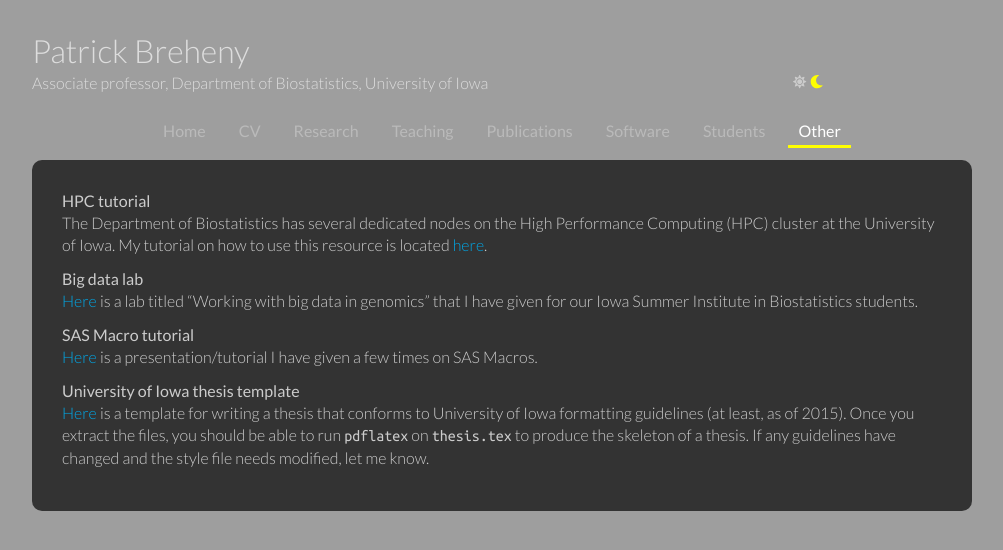
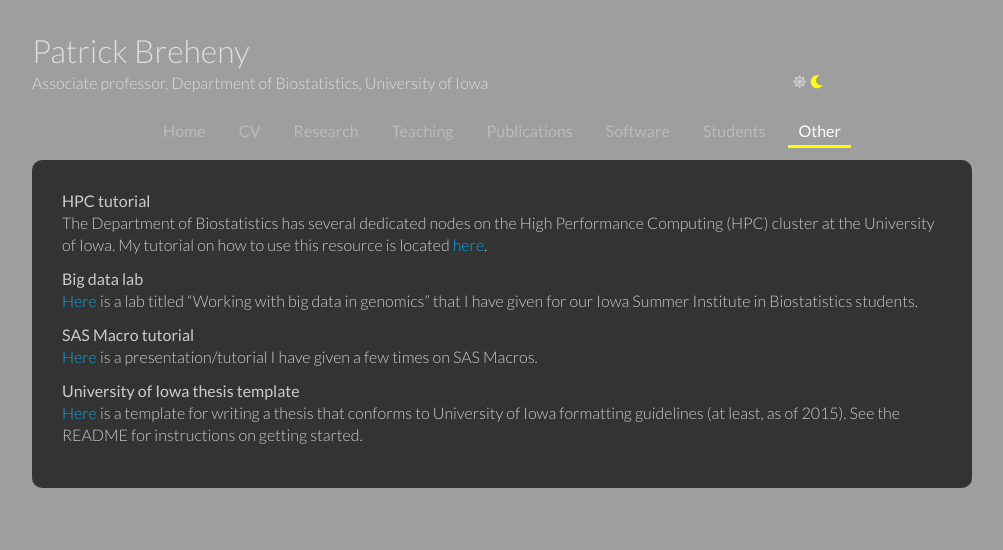
Before and after one commit to pbreheny/web, a Jekyll site: the page built from other.md, in a window 1280 px wide, cut to the strip 0-550 px from the top of the page. Shown: the whole strip, without its empty margins (138-1141 px from the left). Built offline with Jekyll 4.4.1, drawn with Linux system fonts in a browser that asks for light colours; nearby versions of some CDN libraries; our own code applies the rules of GitHub Pages for plain Markdown files; grey boxes are pictures that could not be loaded.

Commit message:
Moving thesis to GitHub repo

```diff
--- a/other.md
+++ b/other.md
@@ -16,8 +16,4 @@ The Department of Biostatistics has several dedicated nodes on the High Performa
 
 ### University of Iowa thesis template
 
-[Here](misc/uithesis.tar.gz) is a template for writing a thesis that conforms to
-University of Iowa formatting guidelines (at least, as of 2015).  Once you
-extract the files, you should be able to run `pdflatex` on `thesis.tex` to
-produce the skeleton of a thesis.  If any guidelines have changed and the style
-file needs modified, let me know.
+[Here](https://github.com/IowaBiostat/thesis-template) is a template for writing a thesis that conforms to University of Iowa formatting guidelines (at least, as of 2015).  See the README for instructions on getting started.
```
